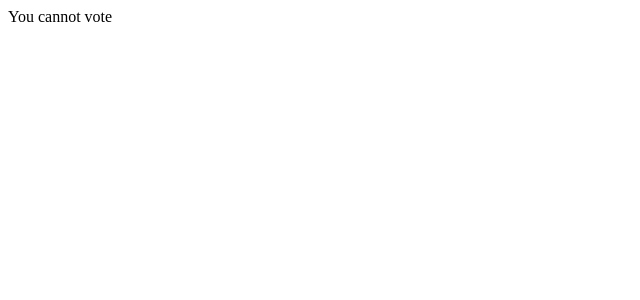
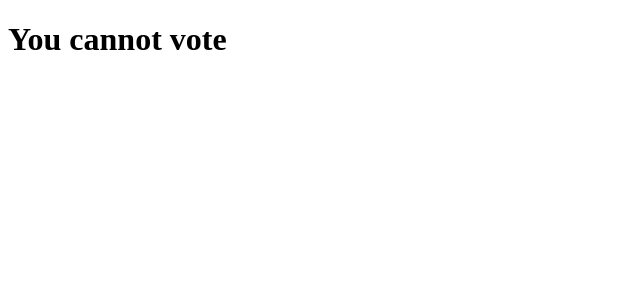
Before and after one commit to SanaUllahRasheed123/revision-react, a React (Create React App) app: page / in a window 1280 px wide. Shown: the top 300 px of the page, without its empty margins (0-640 px from the left). Built offline with nearby package versions, Linux system fonts and the light colour scheme.

Commit message:
Conditonal rendering Variable Elements Done

```diff
--- a/src/AgeValidation.jsx
+++ b/src/AgeValidation.jsx
@@ -24,7 +24,7 @@ const AgeValidation = () => {
      age = <div>U can vote</div>
   }
   else{
-    age= <div>You cannot vote</div>
+    age= <h1>You cannot vote</h1>
   }
   return(
    <>
```
